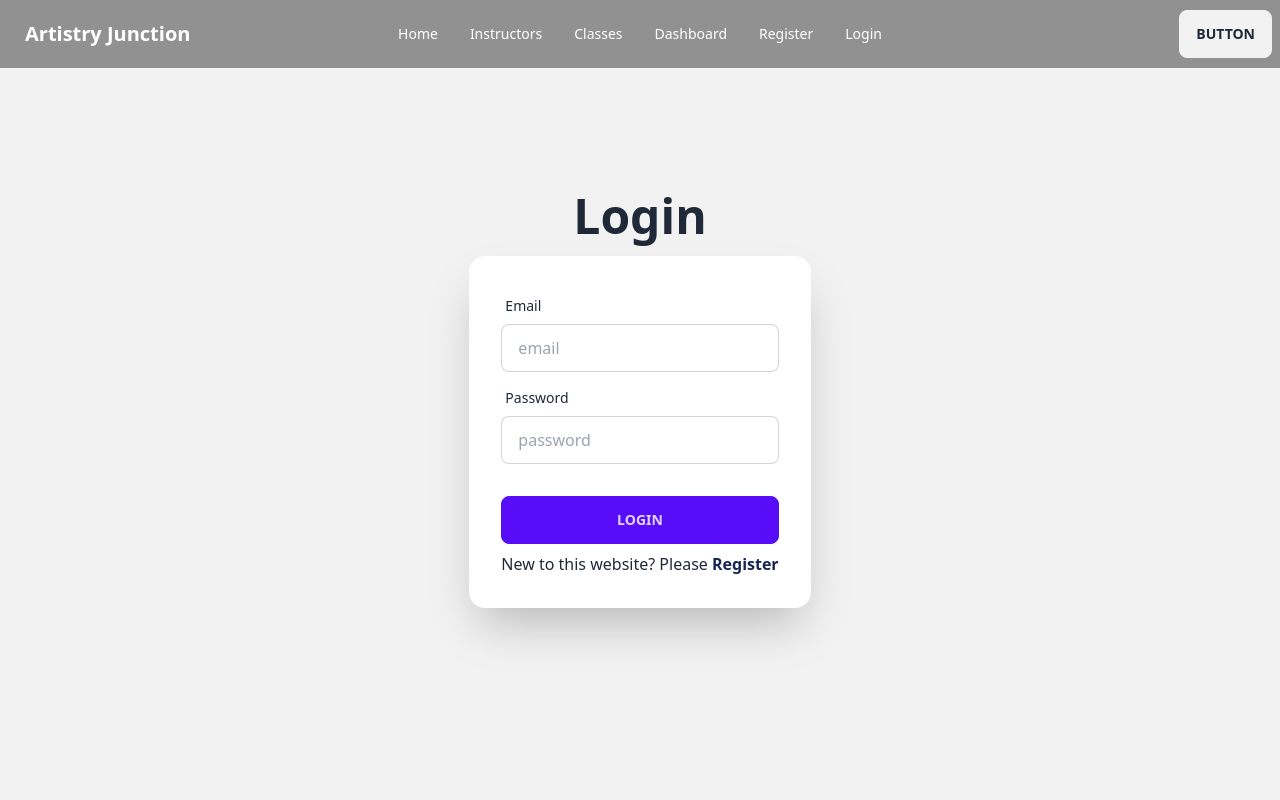
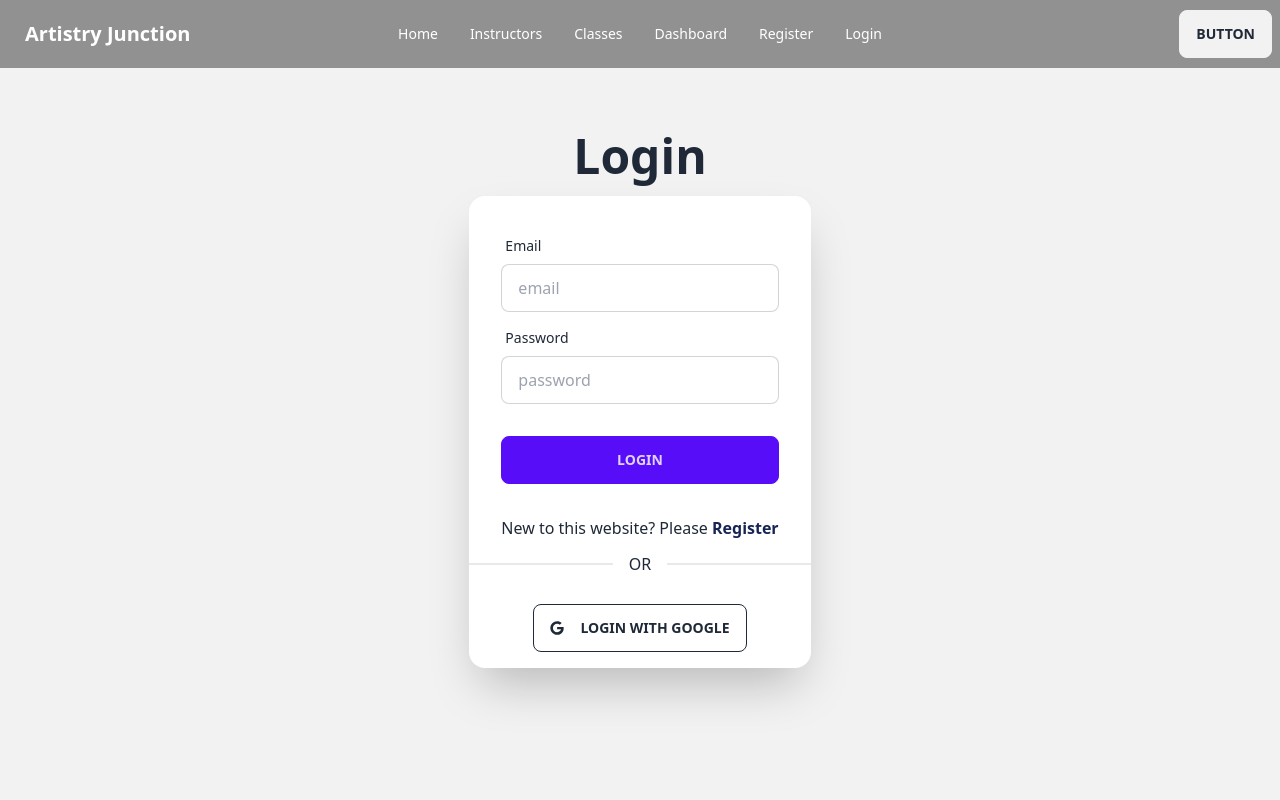
Before and after one commit to wd-ayesha/artistry-junction-client, a React (Vite) app: page /login in a window 1280 px wide. Shown: the top 800 px of the page. Built offline with nearby package versions, Linux system fonts and the light colour scheme; no server answers.

Commit message:
google login added

```diff
--- a/src/pages/Login/Login.jsx
+++ b/src/pages/Login/Login.jsx
@@ -2,10 +2,11 @@ import { useContext } from "react";
 import { useForm } from "react-hook-form";
 import { Link } from "react-router-dom";
 import { AuthContext } from "../../providers/AuthProvider";
+import { FaGoogle } from 'react-icons/fa';
 
 const Login = () => {
     const { register, handleSubmit, formState: { errors } } = useForm();
-    const {logIn} = useContext(AuthContext);
+    const {logIn, googleLogIn} = useContext(AuthContext);
 
     const onSubmit = data => {
         console.log(data);
@@ -18,6 +19,15 @@ const Login = () => {
           console.log(error);
         });
     };
+
+    const handleGoogleLogIn = () => {
+      googleLogIn()
+      .then(result => {
+          console.log(result.user);
+      })
+      .catch(error =>  console.log(error));
+    };
+
     return (
         <div className="hero min-h-screen bg-base-200 py-20">
         <div className="hero-content flex-col">
@@ -42,8 +52,12 @@ const Login = () => {
               <div className="form-control mt-6">
                 <input className="btn btn-primary" type="submit" value="Login" />
               </div>
-              <div><p>New to this website? Please <Link className="font-bold text-blue-950" to="/register">Register</Link></p></div>
             </form>
+            <div><p className="px-8">New to this website? Please <Link className="font-bold text-blue-950" to="/register">Register</Link></p></div>
+            <div className="divider">OR</div>
+            <div className="text-center">
+            <button onClick={handleGoogleLogIn} className="btn btn-outline my-4"><FaGoogle className="mr-2" /> Login with Google</button>
+            </div>
           </div>
         </div>
       </div>
--- a/src/providers/AuthProvider.jsx
+++ b/src/providers/AuthProvider.jsx
@@ -1,5 +1,5 @@
 
-import { getAuth, createUserWithEmailAndPassword, signInWithEmailAndPassword, signOut, onAuthStateChanged, updateProfile } from "firebase/auth";
+import { getAuth, createUserWithEmailAndPassword, signInWithEmailAndPassword, signOut, onAuthStateChanged, updateProfile, GoogleAuthProvider, signInWithPopup } from "firebase/auth";
 import { app } from './../firebase/firebase.config';
 import { createContext, useEffect, useState } from "react";
 
@@ -9,6 +9,7 @@ const auth = getAuth(app);
 const AuthProvider = ({children}) => {
 const [user, setUser] = useState(null);
 const [loading, setLoading] = useState(true);
+const provider = new GoogleAuthProvider();
 
 const createUser = (email, password) => {
     setLoading(true);
@@ -26,6 +27,11 @@ const logIn = (email, password) => {
     setLoading(true);
     return signInWithEmailAndPassword(auth, email, password)
 }
+
+const googleLogIn = () => {
+    setLoading(true);
+    return signInWithPopup(auth, provider);
+  }
 
 const logOut = () => {
     setLoading(true);
@@ -49,6 +55,7 @@ const logOut = () => {
         createUser,
         updateUserProfile,
         logIn,
+        googleLogIn,
         logOut
     }
 
```
